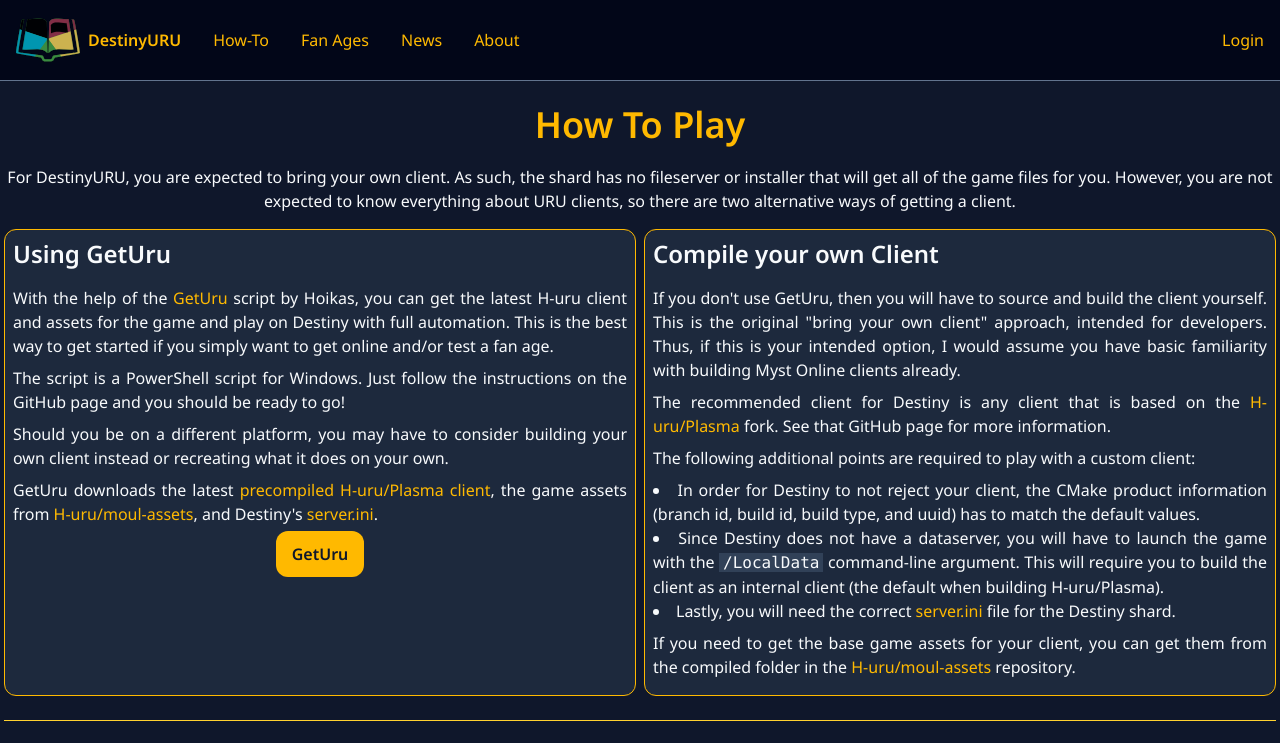
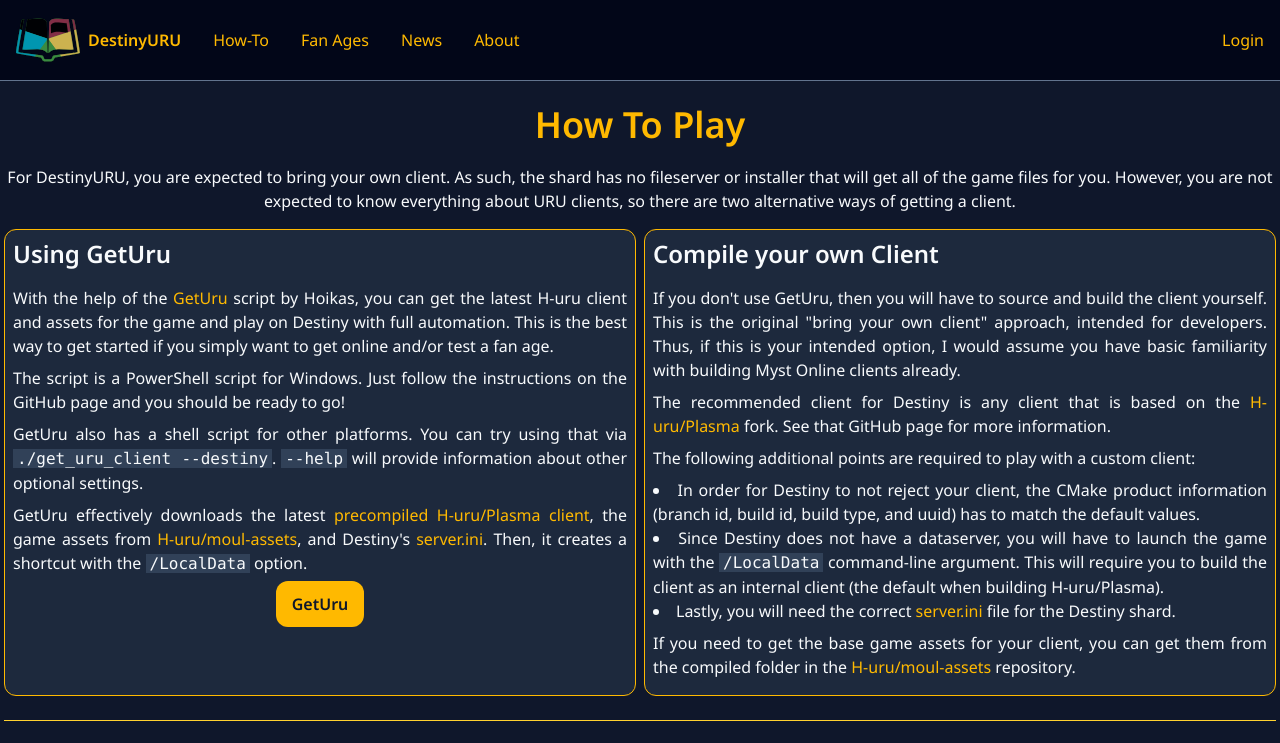
Before and after one commit to Mystler/destiny-web, a SvelteKit app: page /howto in a window 1280 px wide. Shown: the top 743 px of the page. Built offline with nearby package versions, Linux system fonts and the light colour scheme; no server answers.

Commit message:
content: Update GetUru instructions for other platforms

```diff
--- a/src/routes/howto/+page.svelte
+++ b/src/routes/howto/+page.svelte
@@ -30,17 +30,19 @@
         ready to go!
       </p>
       <p>
-        Should you be on a different platform, you may have to consider building your own client instead or recreating
-        what it does on your own.
+        GetUru also has a shell script for other platforms. You can try using that via <code
+          >./get_uru_client --destiny</code
+        >. <code>--help</code> will provide information about other optional settings.
       </p>
       <p>
-        GetUru downloads the latest <a
+        GetUru effectively downloads the latest <a
           href="https://github.com/H-uru/Plasma/releases/tag/last-successful"
           target="_blank"
           rel="noopener">precompiled H-uru/Plasma client</a
         >, the game assets from
         <a href="https://github.com/H-uru/moul-assets" target="_blank" rel="noopener">H-uru/moul-assets</a>, and
-        Destiny's <a href={asset("/server.ini")} download>server.ini</a>.
+        Destiny's <a href={asset("/server.ini")} download>server.ini</a>. Then, it creates a shortcut with the
+        <code>/LocalData</code> option.
       </p>
       <p class="my-4 text-center">
         <ButtonLink href="https://github.com/Hoikas/GetUru" target="_blank" rel="noopener">GetUru</ButtonLink>
```
